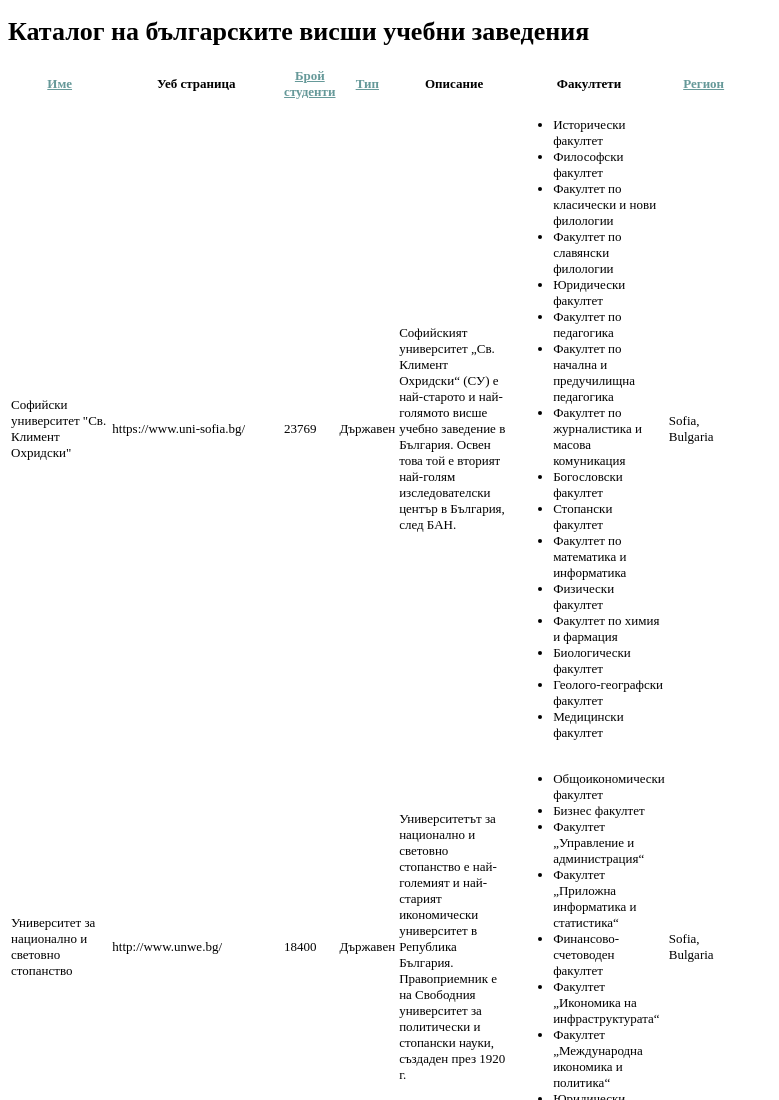
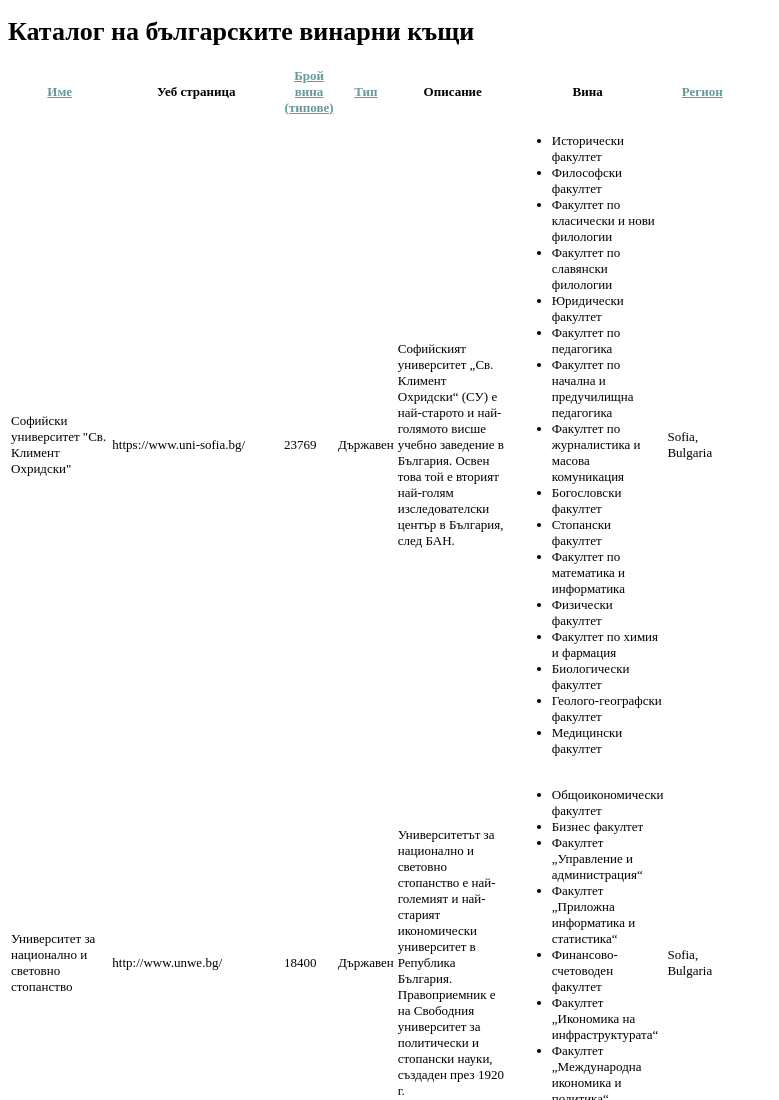
Before and after one commit to SZmiycharov/xml-project-2018, a plain HTML site: page index_nojs.html in a window 1280 px wide. Shown: the top 1100 px of the page, without its empty margins (0-779 px from the left). Drawn offline with Linux system fonts and the light colour scheme; a script that the page names is missing.

Commit message:
fix title

```diff
--- a/index_nojs.html
+++ b/index_nojs.html
@@ -2,14 +2,14 @@
 <html>
 	<head>
 		<meta charset="UTF-8">
-		<title>Унивеситети</title>
+		<title>Винарни къщи</title>
 		<link rel="stylesheet" type="text/css" href="style.css">
 		<script src="jquery-1.10.2.min.js"></script>
 		<script src="sorttable.js"></script>
 		<script src="xslt.js"></script>
 	</head>
 	<body>
-		<h1>Каталог на българските висши учебни заведения</h1>
+		<h1>Каталог на българските винарни къщи</h1>
 		<div id="table-div">
 		<table id="universities">
 		   <thead>
@@ -19,13 +19,13 @@
 				 </th>
 				 <th style="width:50px">Уеб страница</th>
 				 <th style="width:50px">
-					<a onclick="this.blur(); return sortTable('winehouses-body', 2, true);" href="#">Брой студенти</a>
+					<a onclick="this.blur(); return sortTable('winehouses-body', 2, true);" href="#">Брой вина (типове)</a>
 				 </th>
 				 <th style="width:20px">
 					<a onclick="this.blur(); return sortTable('winehouses-body', 3, true);" href="#">Тип</a>
 				 </th>
 				 <th style="width:110px">Описание</th>
-				 <th style="width:100px">Факултети</th>
+				 <th style="width:100px">Вина</th>
 				 <th style="width:30px">
 					<a onclick="this.blur(); return sortTable('winehouses-body', 6, true);" href="#">Регион</a>
 				 </th>
```
